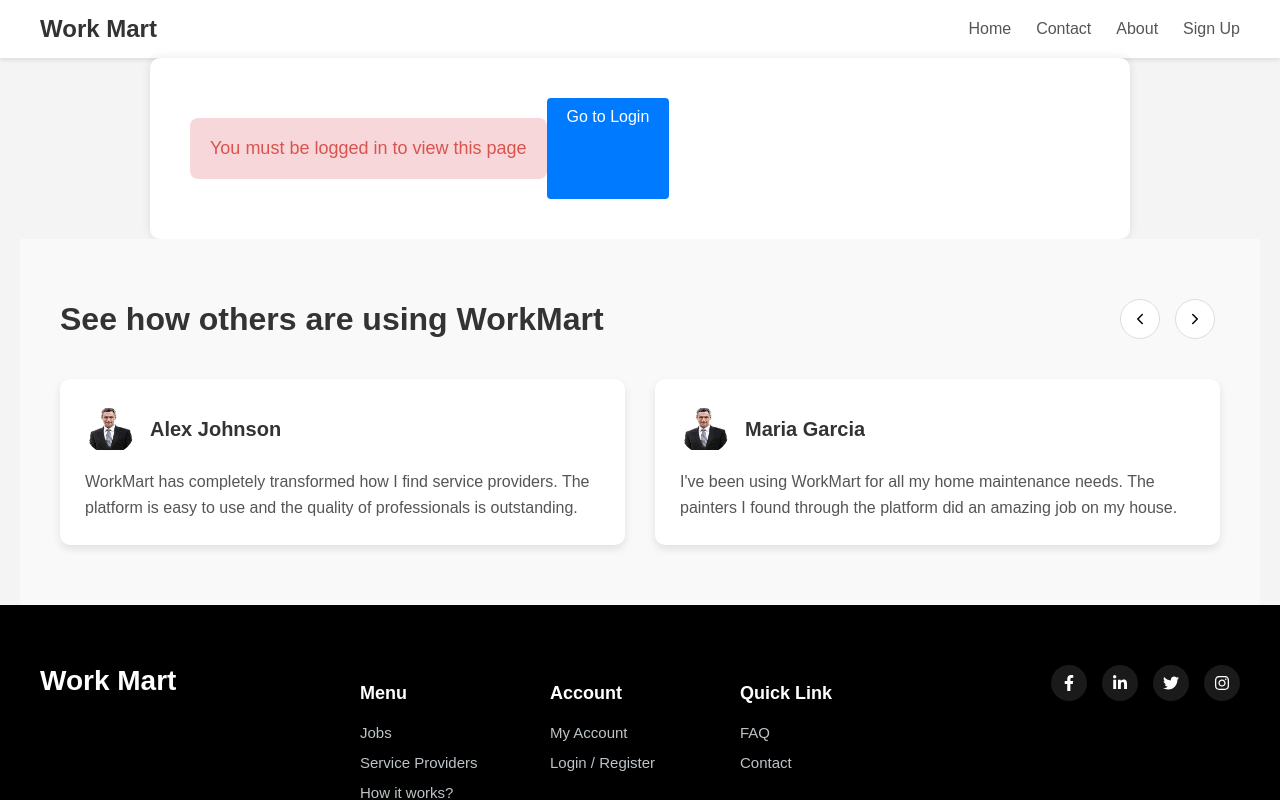
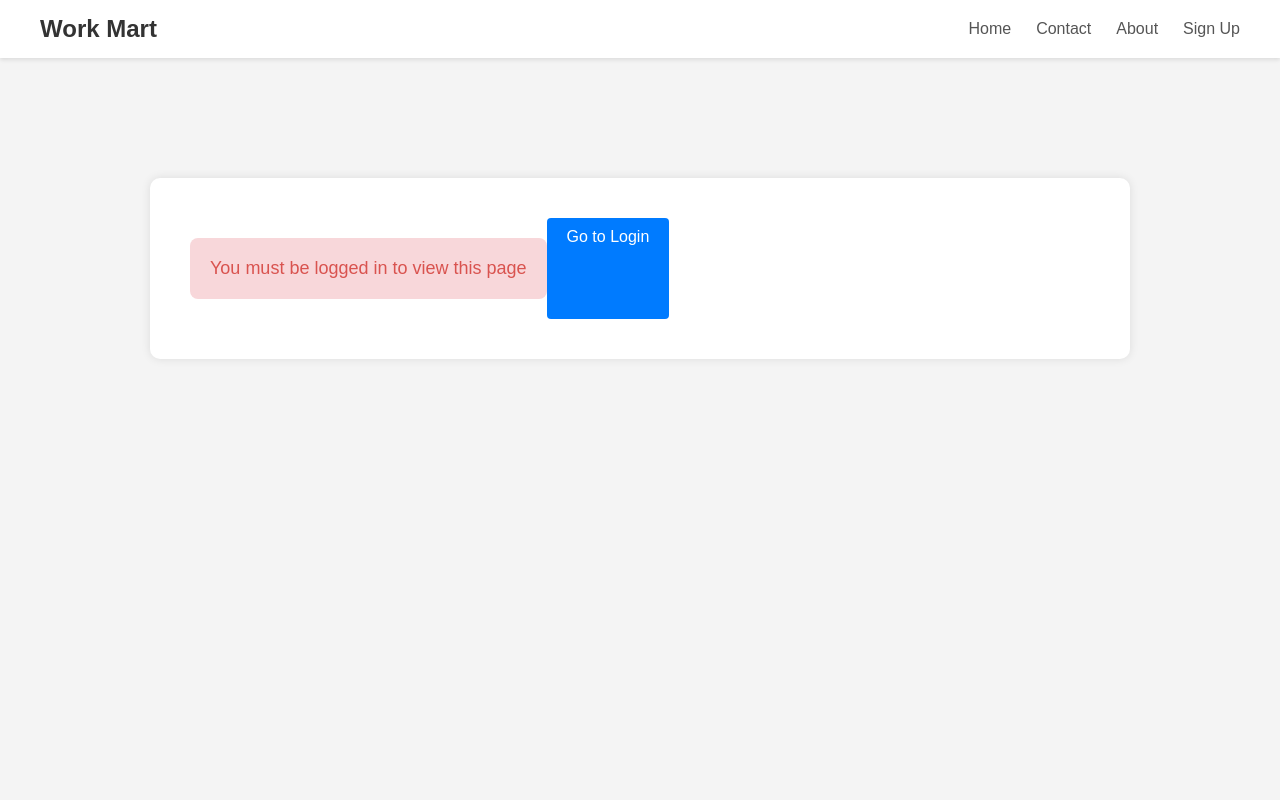
Before and after one commit to Fathir2001/workmart, a React (Create React App) app in the folder frontend/: page /profile in a window 1280 px wide. Shown: the top 800 px of the page. Built offline with nearby package versions, Linux system fonts and the light colour scheme.

Commit message:
Refactor Profile component by removing Comments and Footer, and update ProfileView styles for improved layout and spacing.

```diff
--- a/frontend/src/pages/Profile.js
+++ b/frontend/src/pages/Profile.js
@@ -1,14 +1,10 @@
 import React from 'react'
 import ProfileView from '../components/ProfileView';
-import Comments from '../components/Comments';
-import Footer from '../components/Footer';
 
 const Profile =()=> {
   return (
     <div>
       <ProfileView/>
-      <Comments/>
-      <Footer/>
     </div>
   )
 }
--- a/frontend/src/styles/ProfileView.css
+++ b/frontend/src/styles/ProfileView.css
@@ -1,9 +1,9 @@
 .profile-container {
   display: flex;
   max-width: 900px;
-    margin: auto;
+  margin: 120px auto 40px; /* Increased top margin to create space below navbar */
   background: #fff;
-    padding: 20px;
+  padding: 30px;
   border-radius: 10px;
   box-shadow: 0 0 10px rgba(0, 0, 0, 0.1);
 }
```
Lines whose indentation alone changed are shown as unchanged.
